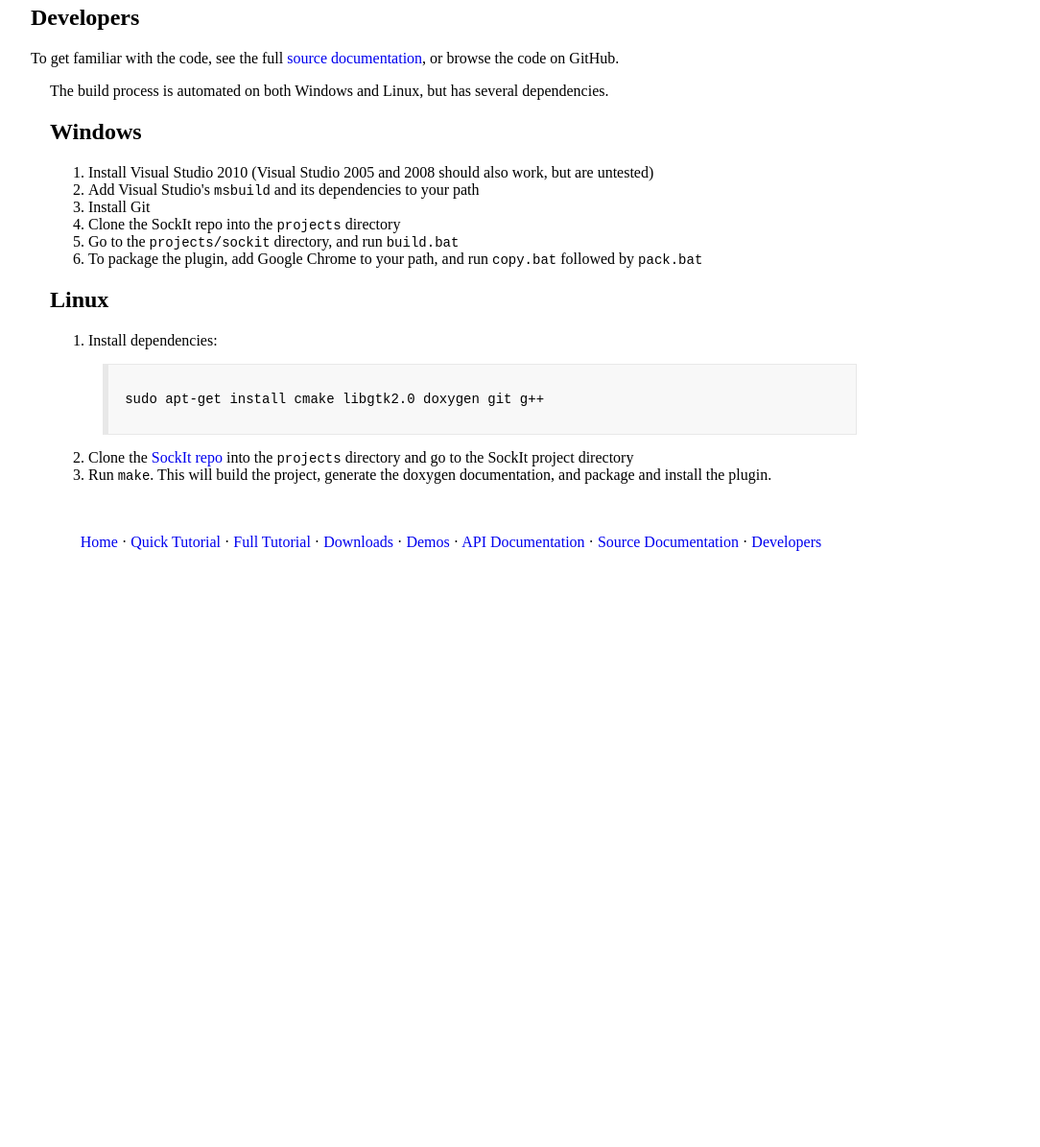
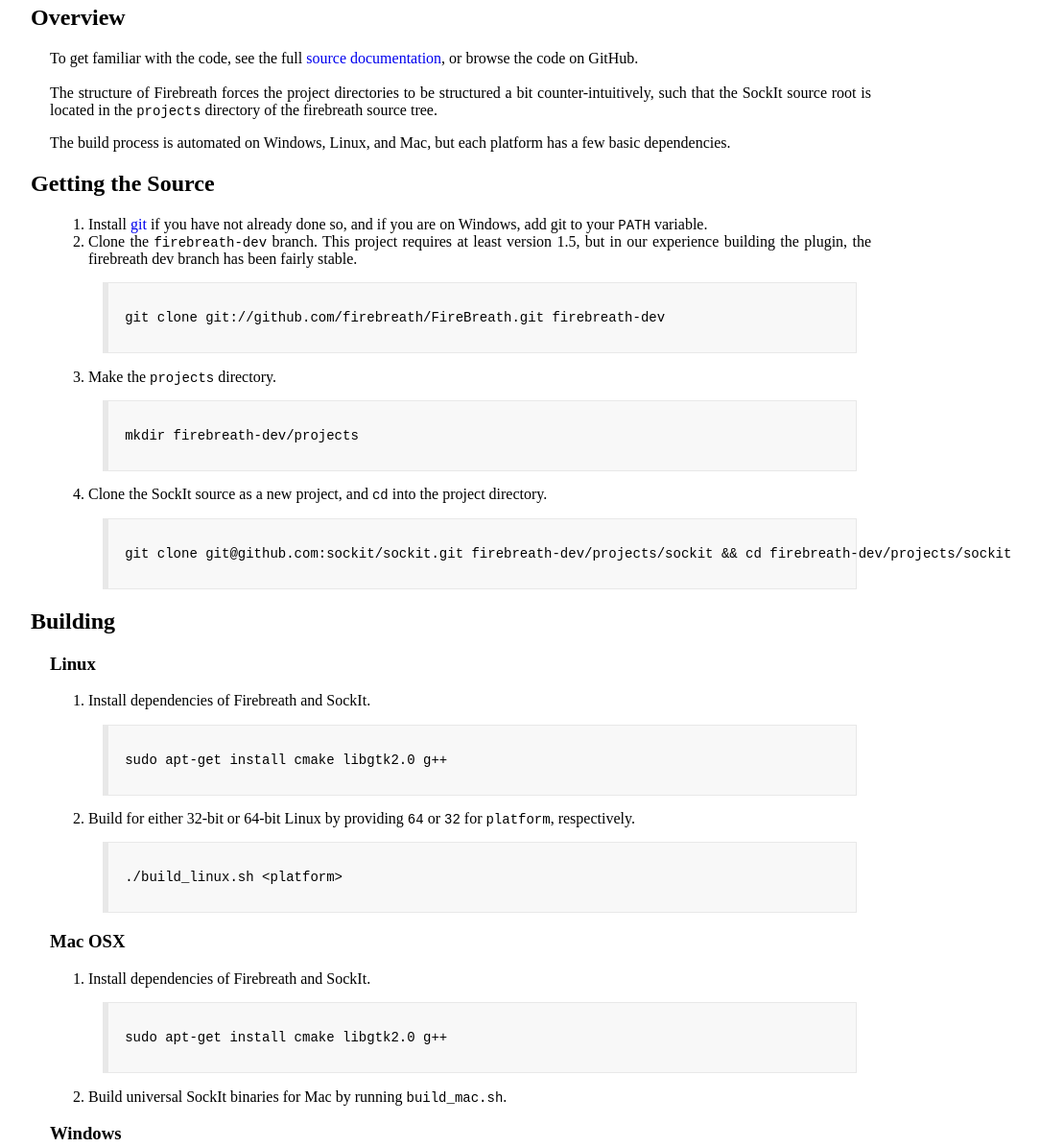
Before and after one commit to sockit/sockit.github.com, a plain HTML site: page developers.html in a window 1280 px wide. Shown: the part 200-1395 px from the top of the page at 96% size, without its empty margins (180-1264 px from the left). Before the commit the page ends 824 px from the top, so only its background shows below. Drawn offline with Linux system fonts and the light colour scheme.

Commit message:
Expanded documentation on building & packaging plugin

```diff
--- a/developers.html
+++ b/developers.html
@@ -11,40 +11,93 @@
 				<h1>SockIt &#183; Developers</h1>
                 <p></p>
                 <h3><a href="downloads.html">Download</a></h3>
-	            <br><a href="index.html">Home</a> &#183; <a href="tutorial.html">Quick Tutorial</a> &#183; <a href="full_tutorial.html">Full Tutorial</a> &#183; <a href="downloads.html">Downloads</a> &#183; <a href="demos.html">Demos</a> &#183; <a href="api_documentation.html">API Documentation</a> &#183; <a href="html/index.html">Source Documentation</a> &#183; <a href="developers.html">Developers</a>
+	            <br><a href="index.html">Home</a> &#183; <a href="tutorial.html">Quick Tutorial</a> &#183; <a href="full_tutorial.html">Full Tutorial</a> &#183; <a href="downloads.html">Downloads</a> &#183; <a href="demos.html">Demos</a> &#183; <a href="api_documentation.html">API</a> &#183; <a href="html/index.html">Source Documentation</a> &#183; <a href="developers.html">Developers</a>
 
 			</center>
 
-			<h2>Developers</h2>
-			<p>
-				To get familiar with the code, see the full <a href="html/index.html">source documentation</a>, or browse the code on GitHub.
-			</p>
+			<h2>Overview</h2>
 			<div class="section">
+			    <p>
+			    To get familiar with the code, see the full <a href="html/index.html">source documentation</a>, or browse the code on GitHub.<br/><br/>
+                The structure of Firebreath forces the project directories to be structured a bit counter-intuitively, such that the SockIt source root is located in the <code>projects</code> directory of the firebreath source tree.
+			    </p>
 				<p>
-					The build process is automated on both Windows and Linux, but has several dependencies.
+					The build process is automated on Windows, Linux, and Mac, but each platform has a few basic dependencies.
 				</p>
+            </div>
 
-				<h2>Windows</h2>
+
+            <h2>Getting the Source</h2>
+            <div class="section">
+                <p></p>
+                <ol>
+                    <li>Install <a href="http://git-scm.com/">git</a> if you have not already done so, and if you are on Windows, add git to your <code>PATH</code> variable.</li>
+                    <li>Clone the <code>firebreath-dev</code> branch. This project requires at least version 1.5, but in our experience building the plugin, the firebreath dev branch has been fairly stable.
+                        <pre>git clone git://github.com/firebreath/FireBreath.git firebreath-dev</pre>
+                    </li>
+                    <li>
+                        Make the <code>projects</code> directory.
+                        <pre>mkdir firebreath-dev/projects</pre>
+                    </li>
+                    <li>
+                        Clone the SockIt source as a new project, and <code>cd</code> into the project directory.
+                        <pre>git clone git@github.com:sockit/sockit.git firebreath-dev/projects/sockit && cd firebreath-dev/projects/sockit</pre>
+                    </li>
+                </ol>
+            </div>
+
+
+            <h2>Building</h2>
+            <div class="section">
+ 			    <h3>Linux</h3>
+			    <ol>
+				    <li>Install dependencies of Firebreath and SockIt.</li>
+					    <pre>sudo apt-get install cmake libgtk2.0 g++</pre>
+				    <li>Build for either 32-bit or 64-bit Linux by providing <code>64</code> or <code>32</code> for <code>platform</code>, respectively.
+                        <pre>./build_linux.sh &lt;platform&gt;</pre>
+                    </li>
+			    </ol>
+                <h3>Mac OSX</h3>
+                <ol>
+				    <li>Install dependencies of Firebreath and SockIt.</li>
+					    <pre>sudo apt-get install cmake libgtk2.0 g++</pre>
+				    <li>Build universal SockIt binaries for Mac by running <code>build_mac.sh</code>.</li>
+                </ol>
+			    <h3>Windows</h3>
 				<ol>
-					<li>Install Visual Studio 2010 (Visual Studio 2005 and 2008 should also work, but are untested)</li>
-					<li>Add Visual Studio's <code>msbuild</code> and its dependencies to your path</li>
-					<li>Install Git</li>
-					<li>Clone the SockIt repo into the <code>projects</code> directory</li>
-					<li>Go to the <code>projects/sockit</code> directory, and run <code>build.bat</code></li>
-					<li>To package the plugin, add Google Chrome to your path, and run <code>copy.bat</code> followed by <code>pack.bat</code></li>
+					<li>Install Visual Studio 2010 (Visual Studio 2005 and 2008 should also work, but are untested).</li>
+					<li>Add Visual Studio's <code>msbuild</code> and its dependencies to your path.</li>
+					<li>Install Git and it binaries to your <code>PATH</code> variable.</li>
+                    <li>Clone the <a href="http://github.com/sockit/sockit">SockIt repo</a> into the <code>projects/sockit</code> directory.</li>
+                        <pre>git clone git@github.com:sockit/sockit.git firebreath-dev</pre>
+                        <pre>cd sockit</pre>
+					<li>Run <code>build_win.bat</code>.</li>
 				</ol>
+            </div>
 
-				<h2>Linux</h2>
-				<ol>
-					<li>Install dependencies:</li>
-						<pre>sudo apt-get install cmake libgtk2.0 doxygen git g++</pre>
-					<li>Clone the <a href="http://github.com/sockit/sockit">SockIt repo</a> into the <code>projects</code> directory and go to the SockIt project directory</li>
-
-					<li>Run <code>make</code>. This will build the project, generate the doxygen documentation, and package and install the plugin.</li>
-				</ol>
-			</div> <br><br>
+            <h2>Packaging</h2>
+            <div class="section">
+                <h3>Linux</h3>
+                <ol>
+                    <li>Package SockIt for Chrome and Firefox on either 32-bit or 64-bit Linux by providing <code>64</code> or <code>32</code> for <code>platform</code>, respectively.
+                        <pre>./pack_linux.sh &lt;platform&gt;</pre>
+                    </li>
+                    <li>Binaries can be found in <code>bin/linux/</code>.</li>
+                </ol>
+                <h3>Mac</h3>
+                <ol>
+                    <li>Package SockIt for Chrome, Firefox, and Safari by running <code>pack_mac.sh</code>.
+                    <li>Binaries can be found in <code>bin/mac/</code>.</li>
+                </ol>
+                <h3>Windows</h3>
+                To package SockIt on Windows, add Chrome to your <code>PATH</code>.
+                <ol>
+                    <li>Package SockIt for Safari, Chrome, and Firefox on Windows by running <code>pack_win.bat</code>.</li>
+                    <li>Binaries can be found in <code>bin/win/</code>.</li>
+                </ol>
+            </div>
 	<center>
-		<a href="index.html">Home</a> &#183; <a href="tutorial.html">Quick Tutorial</a> &#183; <a href="full_tutorial.html">Full Tutorial</a> &#183; <a href="downloads.html">Downloads</a> &#183; <a href="demos.html">Demos</a> &#183; <a href="api_documentation.html">API Documentation</a> &#183; <a href="html/index.html">Source Documentation</a> &#183; <a href="developers.html">Developers</a>
+		<a href="index.html">Home</a> &#183; <a href="tutorial.html">Quick Tutorial</a> &#183; <a href="full_tutorial.html">Full Tutorial</a> &#183; <a href="downloads.html">Downloads</a> &#183; <a href="demos.html">Demos</a> &#183; <a href="api_documentation.html">API</a> &#183; <a href="html/index.html">Source Documentation</a> &#183; <a href="developers.html">Developers</a>
 
 	</center>
 	</body>
```
